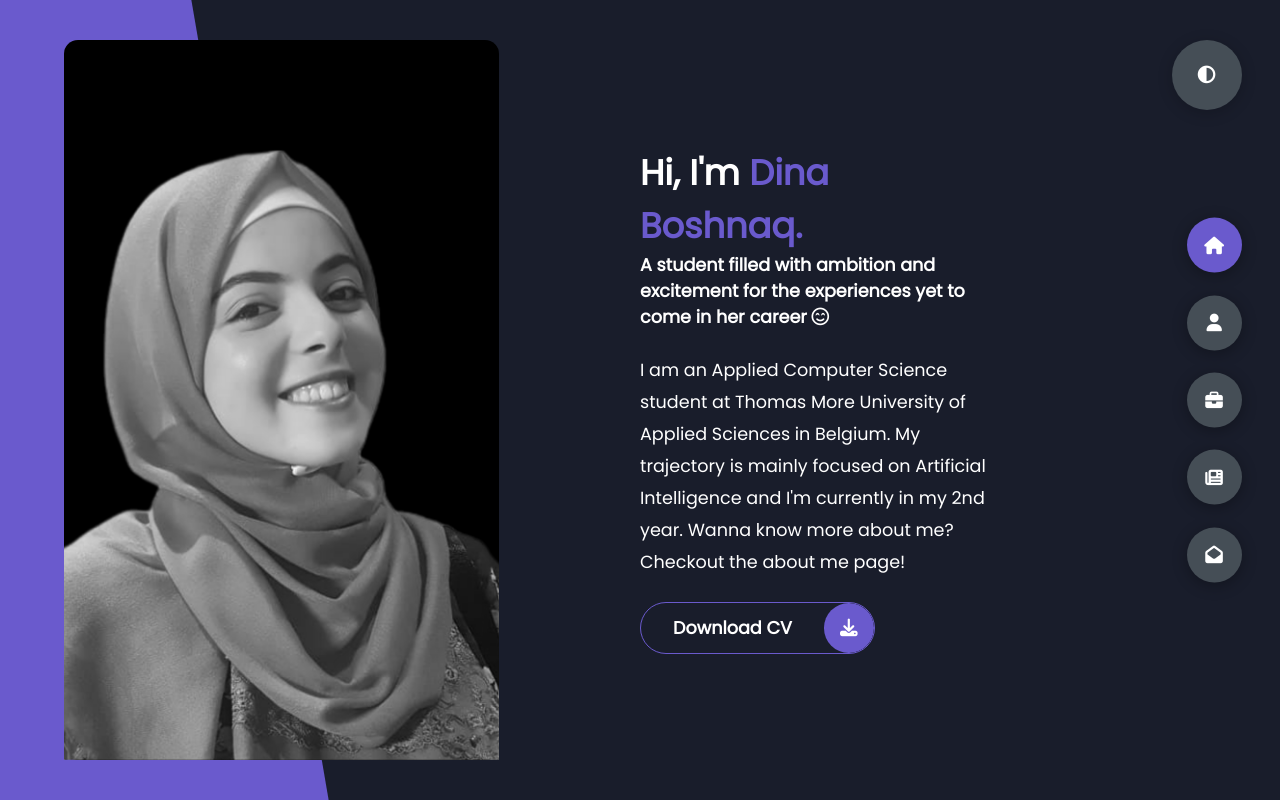
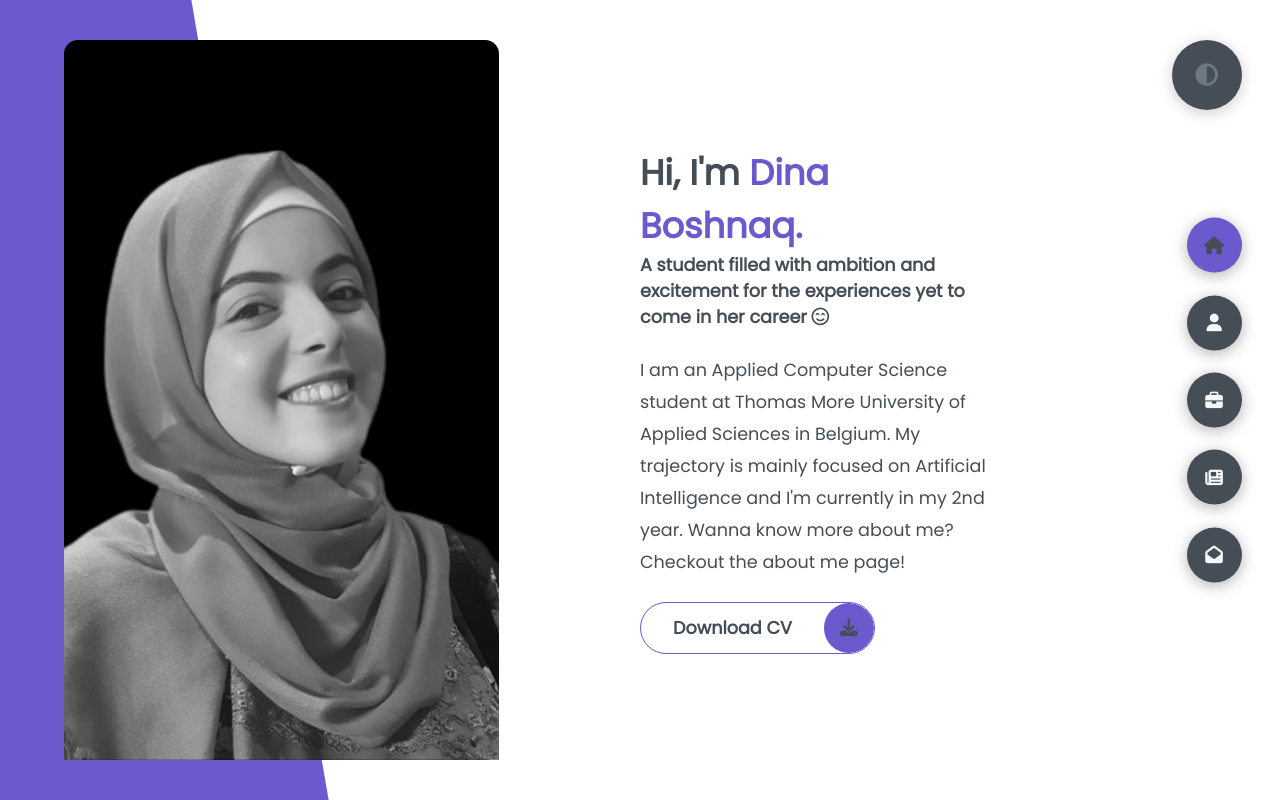
Before and after one commit to 16dina/NewPortfolio, a plain HTML site: page index.html in a window 1280 px wide. Both pictures are taken after a click on the element 1206 px from the left and 75 px from the top of the page. Drawn offline with Linux system fonts and the light colour scheme.

Commit message:
light theme

```diff
--- a/app.js
+++ b/app.js
@@ -34,6 +34,13 @@ function PageTransitions(){
             element.classList.add('active');
         }
     })
+
+    // Toggle theme
+    const themeBtn = document.querySelector('.theme-btn');
+    themeBtn.addEventListener('click',() =>{
+        let element = document.body;
+        element.classList.toggle('light-mode')
+    })
 }
 
 PageTransitions();
--- a/styles/styles.scss
+++ b/styles/styles.scss
@@ -20,6 +20,20 @@
     --br-sm-2: 14px;
     --box-shadow-1: 0 3px 15px rgba(0,0,0,.3)
 }
+
+.light-mode {
+    --color-primary: #FFFFFF;
+    --color-secondary: #6a5acd;
+    --color-white: #454e56;
+    --color-black: #000;
+    --color-grey0: #f8f8f8;
+    --color-grey-1: #6c7983;
+    --color-grey-2: #6c7983;
+    --color-grey-3: #6c7983;
+    --color-grey-4: #454e56;
+    --color-grey-5: #dadada;
+    --color-grey-6: #12181b;
+  }
 
 body{
     font-family: 'Poppins', sans-serif;
@@ -125,6 +139,9 @@ section{
         align-items: center;
         margin: .7rem 0;
         box-shadow: var(--box-shadow-1);
+        i{
+            color: var(--color-grey0);
+        }
     }
 }
 
@@ -143,8 +160,14 @@ section{
     box-shadow: 0 3px 15px rgba(0,0,0,.2);
     transition: all .1s ease-in-out;
     &:active{
-        transform: translateY(-5px);
+        transform: translateY(-3px);
     }
+    i{
+        font-size: 1.4rem;
+        color: var(--color-grey-2);
+        pointer-events: none;
+    }
+
 }
 
 /*Header-content*/
```
Also changed, not shown: styles/styles.css, 1 other file.
